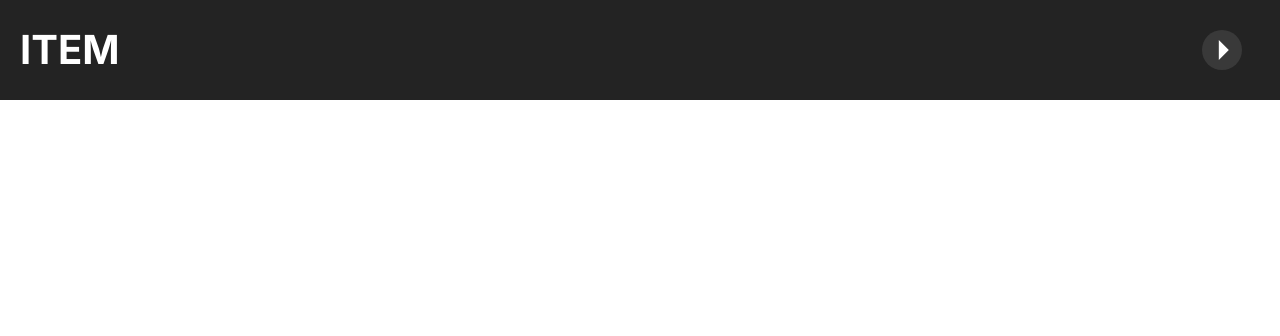
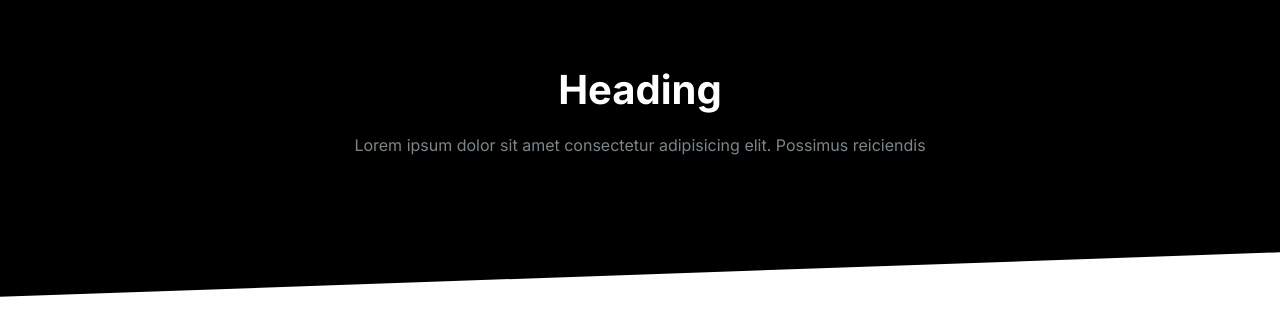
Before and after one commit to mohanadrashad/albukhaiti, a plain HTML site: page index.html in a window 1280 px wide. Drawn offline with Linux system fonts and the light colour scheme.

Commit message:
build blocks components

```diff
--- a/css/stylesheet.css
+++ b/css/stylesheet.css
@@ -490,7 +490,7 @@ a {
     grid-template-columns: 1fr auto;
   }
 }
-
+/* collapsible  */
 .collapsible {
   background: #232323;
 }
@@ -539,3 +539,31 @@ a {
   opacity: 1;
   transition: max-height 1s;
 }
+
+/* blocks */
+.block {
+  --padding-vertical: 3.75rem;
+  padding: var(--padding-vertical) 1.25rem;
+}
+.block--dark {
+  background: #000;
+  color: #7b858b;
+}
+.block__header {
+  text-align: center;
+}
+.block__heading {
+  margin-top: 0;
+}
+.block--dark .block__heading {
+  color: #fff;
+}
+.block--skewed-left {
+  padding-bottom: calc(var(--padding-vertical) + 4rem);
+  clip-path: polygon(0% 0%, 100% 0%, 100% 85%, 0% 100%);
+}
+
+.block--skewed-right {
+  padding-bottom: calc(var(--padding-vertical) + 4rem);
+  clip-path: polygon(0% 0%, 100% 0%, 100% 100%, 0% 85%);
+}
--- a/index.html
+++ b/index.html
@@ -16,16 +16,15 @@
   </head>
 
   <body>
-    <div class="collapsible">
-      <header class="collapsible__header">
-        <h2 class="collapsible__title">ITEM</h2>
-        <div class="shape"></div>
+    <section class="block block--dark block--skewed-left">
+      <header class="block__header">
+        <h2 class="block__heading">Heading</h2>
+        <p>
+          Lorem ipsum dolor sit amet consectetur adipisicing elit. Possimus
+          reiciendis
+        </p>
       </header>
-      <div class="collapsible__content">
-        Lorem ipsum dolor sit amet consectetur adipisicing elit. Necessitatibus,
-        nam. Obcaecati, deleniti?
-      </div>
-    </div>
+    </section>
 
     <script src="js/main.js"></script>
   </body>
```
Also changed, not shown: components/blocks.html (added, +9 -0 lines).
